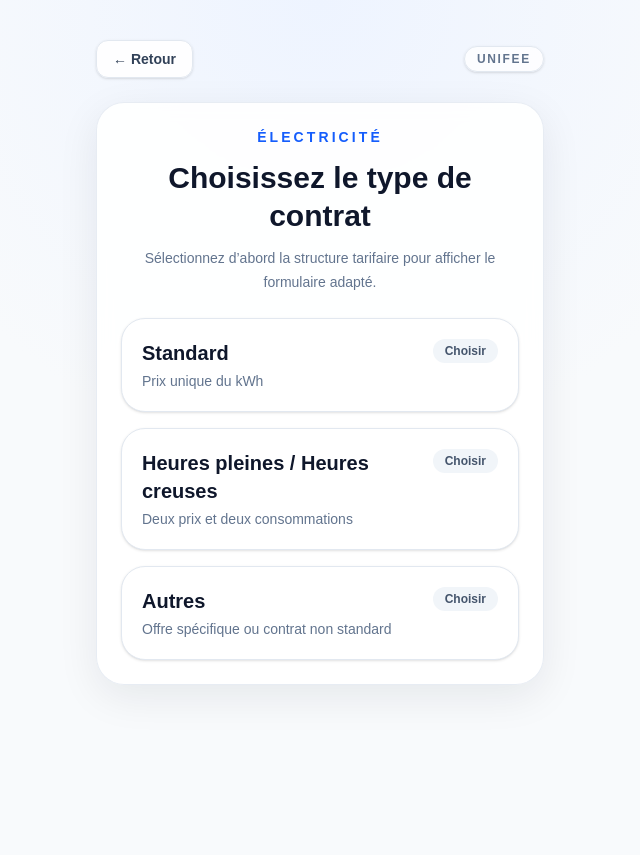
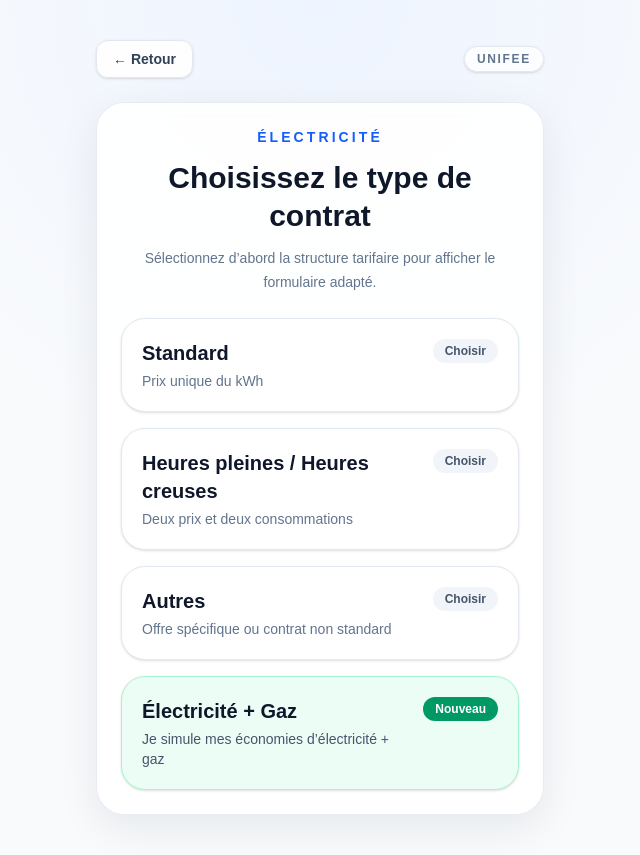
Before and after one commit to Marchalthomas-creator/Unifee-v3-, a Next.js app: page /simulation-electricite in a window 1280 px wide. Shown: the whole page, without its empty margins (320-960 px from the left). Before the commit the page ends 800 px from the top, so only its background shows below. Built offline with nearby package versions, Linux system fonts and the light colour scheme.

Commit message:
update electricity page with enedis consent prm and dual energy button

```diff
--- a/app/simulation-electricite/page.tsx
+++ b/app/simulation-electricite/page.tsx
@@ -58,12 +58,8 @@ function detectSupplier(text: string) {
   if (lower.includes("engie")) return "Engie";
   if (lower.includes("ekwateur")) return "Ekwateur";
   if (lower.includes("eni")) return "ENI";
-  if (lower.includes("ohm energie") || lower.includes("ohm énergie")) {
-    return "Ohm Énergie";
-  }
-  if (lower.includes("mint energie") || lower.includes("mint énergie")) {
-    return "Mint Énergie";
-  }
+  if (lower.includes("ohm energie") || lower.includes("ohm énergie")) return "Ohm Énergie";
+  if (lower.includes("mint energie") || lower.includes("mint énergie")) return "Mint Énergie";
 
   return "";
 }
@@ -369,9 +365,7 @@ export default function SimulationElectricitePage() {
       if (contratDetecte === "autres") {
         if (consoBase) setConsommation(consoBase);
         if (prixBase) setPrixMoyenAutre(parseFrenchNumber(prixBase));
-        if (!libelleAutreContrat) {
-          setLibelleAutreContrat("Autre contrat détecté");
-        }
+        if (!libelleAutreContrat) setLibelleAutreContrat("Autre contrat détecté");
       }
 
       if (abonnementDetecte) setAbonnement(abonnementDetecte);
@@ -399,9 +393,7 @@ export default function SimulationElectricitePage() {
       );
     } catch (error) {
       console.error(error);
-      setMessageExtraction(
-        "Impossible d’analyser la facture. Essaie avec une photo plus nette."
-      );
+      setMessageExtraction("Impossible d’analyser la facture. Essaie avec une photo plus nette.");
     } finally {
       setIsExtracting(false);
     }
@@ -412,7 +404,7 @@ export default function SimulationElectricitePage() {
 
     if (!accordEnedis) {
       setMessageEnedis(
-        "Veuillez cocher la case de consentement avant de connecter le compteur Enedis."
+        "Veuillez cocher la case « J’accepte » avant de connecter le compteur Enedis."
       );
       return;
     }
@@ -432,7 +424,6 @@ export default function SimulationElectricitePage() {
     if (typeContrat === "standard") {
       const conso = toNumber(consommation);
       const prix = toNumber(prixKwh);
-
       const prixU = toNumber(prixUnifee);
       const aboU = toNumber(aboUnifee);
 
@@ -463,7 +454,6 @@ export default function SimulationElectricitePage() {
     if (typeContrat === "autres") {
       const conso = toNumber(consommation);
       const prix = toNumber(prixMoyenAutre);
-
       const prixU = toNumber(prixUnifee);
       const aboU = toNumber(aboUnifee);
 
@@ -542,9 +532,7 @@ export default function SimulationElectricitePage() {
       return;
     }
 
-    const historiqueActuel = JSON.parse(
-      localStorage.getItem("unifee-simulations") || "[]"
-    );
+    const historiqueActuel = JSON.parse(localStorage.getItem("unifee-simulations") || "[]");
 
     const nouvelleSimulation = {
       id: genererId(),
@@ -669,6 +657,26 @@ export default function SimulationElectricitePage() {
                   </div>
                 </div>
               </button>
+
+              <button
+                type="button"
+                onClick={() => router.push("/simulation-complete")}
+                className="w-full rounded-[24px] border border-emerald-200 bg-emerald-50 p-5 text-left shadow-sm transition duration-200 hover:-translate-y-0.5 hover:border-emerald-300 hover:bg-emerald-100/70 hover:shadow-md"
+              >
+                <div className="flex items-start justify-between gap-4">
+                  <div>
+                    <div className="text-xl font-semibold text-slate-900">
+                      Électricité + Gaz
+                    </div>
+                    <div className="mt-1 text-sm text-slate-600">
+                      Je simule mes économies d’électricité + gaz
+                    </div>
+                  </div>
+                  <div className="rounded-full bg-emerald-600 px-3 py-1 text-xs font-semibold text-white">
+                    Nouveau
+                  </div>
+                </div>
+              </button>
             </div>
           </div>
         </div>
@@ -783,8 +791,8 @@ export default function SimulationElectricitePage() {
                 className="mt-1 h-4 w-4 rounded border-slate-300"
               />
               <span>
-                Le client accepte que Unifee accède à ses informations Enedis afin
-                d’analyser sa consommation et d’établir une simulation ou un devis.
+                J’accepte que UNIFEE accède à mes informations Enedis afin d’analyser ma
+                consommation et d’établir une simulation ou un devis.
               </span>
             </label>
 
@@ -858,9 +866,7 @@ export default function SimulationElectricitePage() {
               </div>
 
               <div className="space-y-2">
-                <label className="text-sm font-semibold text-slate-700">
-                  PRM / PDL
-                </label>
+                <label className="text-sm font-semibold text-slate-700">PRM / PDL</label>
                 <input
                   type="text"
                   value={prmPdl}
@@ -869,7 +875,8 @@ export default function SimulationElectricitePage() {
                   placeholder="Exemple : 12345678901234"
                 />
                 <p className="text-xs leading-5 text-slate-500">
-                  Le PRM / PDL se trouve généralement sur la facture d’électricité.
+                  Vous pouvez trouver votre numéro PRM en appuyant plusieurs fois sur votre
+                  compteur Linky, ou sur votre facture si le numéro y figure.
                 </p>
               </div>
             </div>
@@ -1130,6 +1137,14 @@ export default function SimulationElectricitePage() {
           >
             Calculer mes économies
           </button>
+
+          <button
+            type="button"
+            onClick={() => router.push("/simulation-complete")}
+            className="w-full rounded-[22px] border border-emerald-300 bg-emerald-50 px-4 py-4 text-lg font-semibold text-emerald-700 shadow-sm transition hover:bg-emerald-100"
+          >
+            Je simule mes économies d’électricité + gaz
+          </button>
         </div>
 
         {economieAnnuelle !== null &&
@@ -1173,7 +1188,9 @@ export default function SimulationElectricitePage() {
                 </div>
               </div>
 
-              {prixMoyenActuel !== null && (
+              {typeContrat === "hp-hc" &&
+                prixMoyenActuel !== null &&
+                prixMoyenActuel > 0 && (
                   <div className="rounded-2xl border border-slate-200 bg-white p-4 text-center shadow-sm">
                     <p className="text-sm text-slate-500">Prix moyen actuel</p>
                     <p className="mt-1 text-lg font-semibold text-slate-900">
@@ -1185,8 +1202,8 @@ export default function SimulationElectricitePage() {
               <div className="rounded-2xl bg-green-100 p-4 text-center">
                 <p className="text-sm leading-7 text-green-800">
                   En passant chez <span className="font-bold">UNIFEE</span>, vous économisez environ{" "}
-                  <span className="font-bold">{economieAnnuelle.toFixed(0)} €</span>{" "}
-                  par an sur votre électricité.
+                  <span className="font-bold">{economieAnnuelle.toFixed(0)} €</span> par an sur votre
+                  électricité.
                 </p>
               </div>
 
```
Lines whose indentation alone changed are shown as unchanged.
